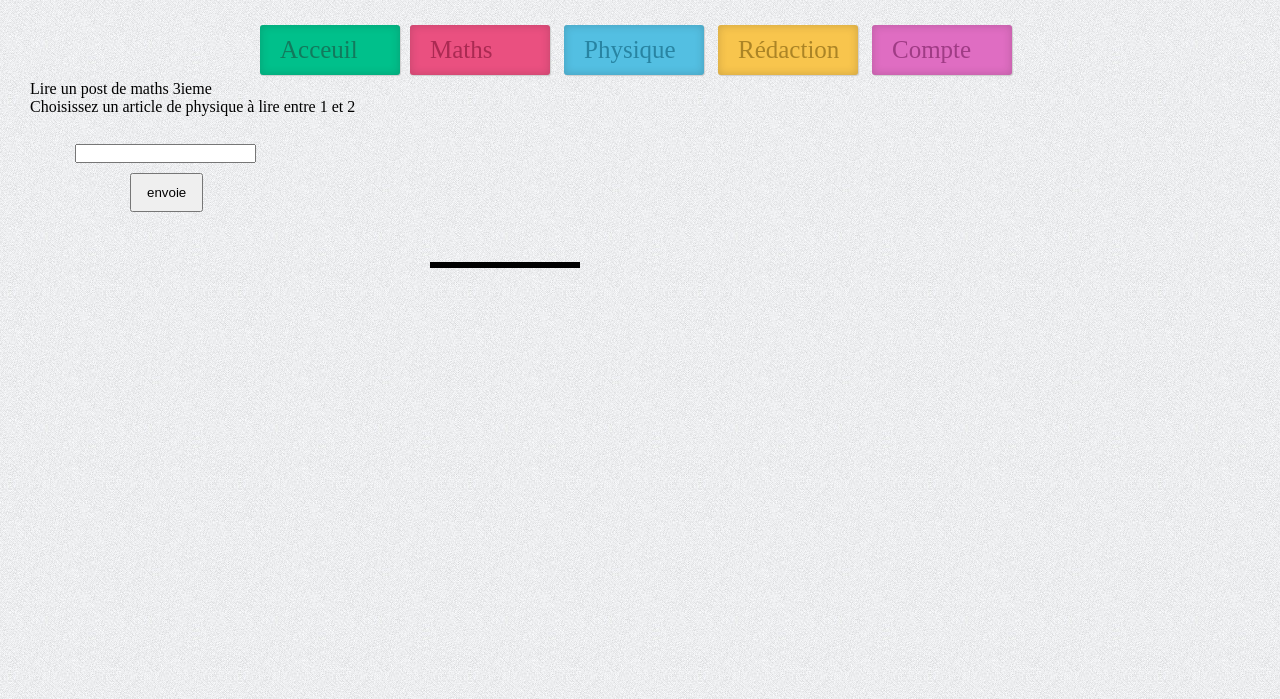
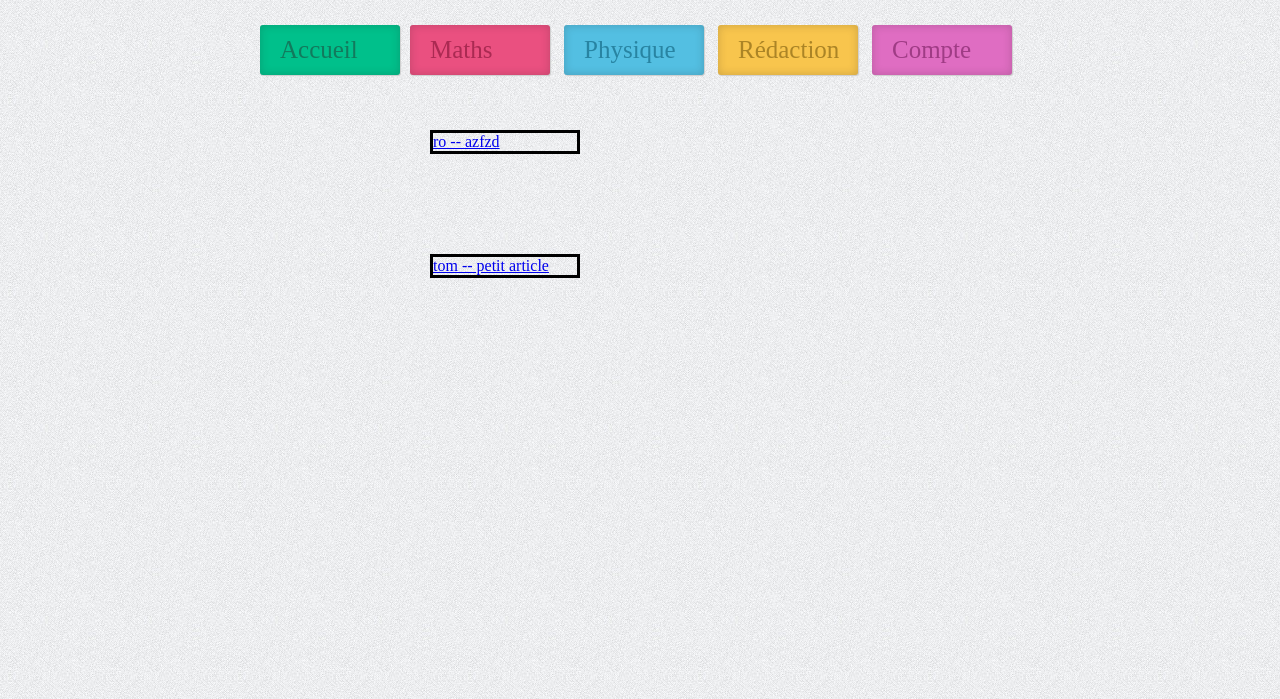
Before and after one commit to KyuriTaima/WebProject, a PHP site: page /P4.php in a window 1280 px wide. Shown: the top 699 px of the page. Run offline with PHP 8.4, Linux system fonts and the light colour scheme; the visitor is signed in with stand-in values (Sample User, id 1); data comes from the database, SQL or seed files in the repository.

Commit message:
dernier commit avant choix projet

```diff
--- a/SiteWebTom/Acceuil.php
+++ b/SiteWebTom/Acceuil.php
@@ -18,7 +18,7 @@
     <nav id="colorNav">
         <ul>
             <li  class="green"> <!--Une case du menu -->
-                <a href="Entree.php" class="icon-home">Acceuil</a> <!--Sous menu -->
+                <a href="Entree.php" class="icon-home">Accueil</a> <!--Sous menu -->
 
             <li class="red">
                 <a href="#" class="icon-cogs">Maths</a>
@@ -36,10 +36,10 @@
                 <a href="#" class="icon-twitter">Physique</a>
                 <ul>
                     <li>
-                        <a href="P3.php">Physique 3 eme</a>
+                        <a href="P3.php">Niveau 3eme</a>
                     </li>
                     <li>
-                        <a href="P4.php">Physique 4eme</a>
+                        <a href="P4.php">Niveau 4eme</a>
                     </li>
 
                 </ul>
--- a/SiteWebTom/M3Article1.php
+++ b/SiteWebTom/M3Article1.php
@@ -27,8 +27,8 @@ if (!isset($_SESSION['login'])) {
 
     while ($donnees= $rep->fetch())
     {
-        echo '<p>'. htmlspecialchars($donnees['login'] ). ' -- '. htmlspecialchars($donnees['corpsTexte']) . '<br />' . '</p>';
-    }
+        $login = $donnees['login'];
+        echo '<p>'. "<a href='profile.php?login=$login'> $login " . ' -- '. htmlspecialchars($donnees['corpsTexte']) . '<br />' . '</p>';    }
     $rep->closeCursor();
 
     ?>
--- a/SiteWebTom/M4.php
+++ b/SiteWebTom/M4.php
@@ -27,8 +27,8 @@ if (!isset($_SESSION['login'])) {
 
     while ($donnees= $rep->fetch())
     {
-        echo '<p>'. htmlspecialchars($donnees['login'] ). ' -- '. htmlspecialchars($donnees['corpsTexte']) . '<br />' . '</p>';
-    }
+        $login = $donnees['login'];
+        echo '<p>'. "<a href='profile.php?login=$login'> $login " . ' -- '. htmlspecialchars($donnees['corpsTexte']) . '<br />' . '</p>';    }
     $rep->closeCursor();
 
     ?>
--- a/SiteWebTom/P3.php
+++ b/SiteWebTom/P3.php
@@ -27,8 +27,8 @@ if (!isset($_SESSION['login'])) {
 
     while ($donnees= $rep->fetch())
     {
-        echo '<p>'. htmlspecialchars($donnees['login'] ). ' -- '. htmlspecialchars($donnees['corpsTexte']) . '<br />' . '</p>';
-    }
+        $login = $donnees['login'];
+        echo '<p>'. "<a href='profile.php?login=$login'> $login " . ' -- '. htmlspecialchars($donnees['corpsTexte']) . '<br />' . '</p>';    }
     $rep->closeCursor();
 
     ?>
--- a/SiteWebTom/P4.php
+++ b/SiteWebTom/P4.php
@@ -13,59 +13,26 @@ if (!isset($_SESSION['login'])) {
 </head>
 
 <body>
-    Lire un post de maths 3ieme<br/>
     <?php
-     $Login=$_SESSION['login'];
-     $base = mysqli_connect ('localhost', 'root', '','Entraide');
-
-     //on envoi une requete pour trouver le nombre d'articles qui correspondent à ceux de la catégorie voulue
-     $sql0 = "SELECT count(*) FROM articles WHERE (categorie ='P4')";
-     $req0 = mysqli_query($base, $sql0);
-     $data0 = mysqli_fetch_array($req0, MYSQLI_NUM);
-     //on laisse a l'utilisateur le choix de l'article
-     if($data0[0]!=0){
-        echo('Choisissez un article de physique à lire entre 1 et '.$data0[0]);
-}else{
-    echo("Il n'y a pas d'article de Physique niveau 4eme");
-}     ?>
-     <!--Ci dessous les forms qui permettent au PHP de récuperer les infos-->
-     <form action="P4.php" method="post"><br/>
-     <input type="text" name="idArticle" ><br/>
-     <input type="submit" name="envoie" value="envoie"><br/>
-     </form>
-     <p>
-     <?php
-     //on test si les variables sont bien définies et si le bouton submit a été appuyé
-      if (isset($_POST['envoie']) && $_POST['envoie'] == 'envoie') {
-
-        if ((isset($_POST['idArticle']) && !empty($_POST['idArticle']))){
-
-            $id=$_POST['idArticle'];
-            $envoie= $_POST['envoie'];
-            //On test que l'utilisateur choississe bien un article dans ceux proposés
-            if (($id>=1)&&($id<=$data0[0])){
-
-                $sql_select = "SELECT corpsTexte FROM articles WHERE (categorie ='P4')";
-                $req = mysqli_query($base, $sql_select);
-                $i = 0;
-                //Boucle permettant d'afficher que l'article voulue/ A optimiser
-                  while ($data = mysqli_fetch_array($req, MYSQLI_ASSOC)) {
-                if($i == $id-1){
-
-                     echo ($data['corpsTexte'].'<br />');
-
-
+    try
+    {
+        $bdd = new PDO('mysql:host=localhost;dbname=Entraide;charset=utf8', 'root', '',array(PDO::ATTR_ERRMODE => PDO::ERRMODE_EXCEPTION));
     }
-                 $i++;
+    catch(Exception $e)
+    {
+        die('Erreur : '.$e->getMessage());
     }
 
+    $rep =  $bdd->query('SELECT corpsTexte, login FROM articles WHERE categorie="P4"');
+
+    while ($donnees= $rep->fetch())
+    {
+        $login = $donnees['login'];
+        echo '<p>'. "<a href='profile.php?login=$login'> $login " . ' -- '. htmlspecialchars($donnees['corpsTexte']) . '<br />' . '</p>';
     }
-
-        }
-    }
+    $rep->closeCursor();
 
     ?>
-    </p>
 
 
 </body>
--- a/SiteWebTom/sesArticles.php
+++ b/SiteWebTom/sesArticles.php
@@ -25,12 +25,14 @@ if (!isset($_SESSION['login'])) {
     }
 
 
-    $req= $bdd->prepare('SELECT corpsTexte FROM articles WHERE login= ?  ');
+    $req= $bdd->prepare('SELECT corpsTexte, login, id FROM articles WHERE login= ?  ');
     $req ->execute(array($_SESSION['login']));
 
     while ($donnees = $req->fetch())
     {
-        echo '<p>'. htmlspecialchars($donnees['corpsTexte']) . '<br />' . '</p>';
+
+        $login = $donnees['login'];
+        echo '<p>'. "<a href='profile.php?login=$login'>". "id= ". $donnees['id'].  "       ".  htmlspecialchars($donnees['corpsTexte']) . '<br />' . '</p>';
     }
     $req->closeCursor();
     ?>
```
Also changed, not shown: SiteWebTom/supprimerArticle2.php (+9 -14 lines). Lines whose indentation alone changed are shown as unchanged.
